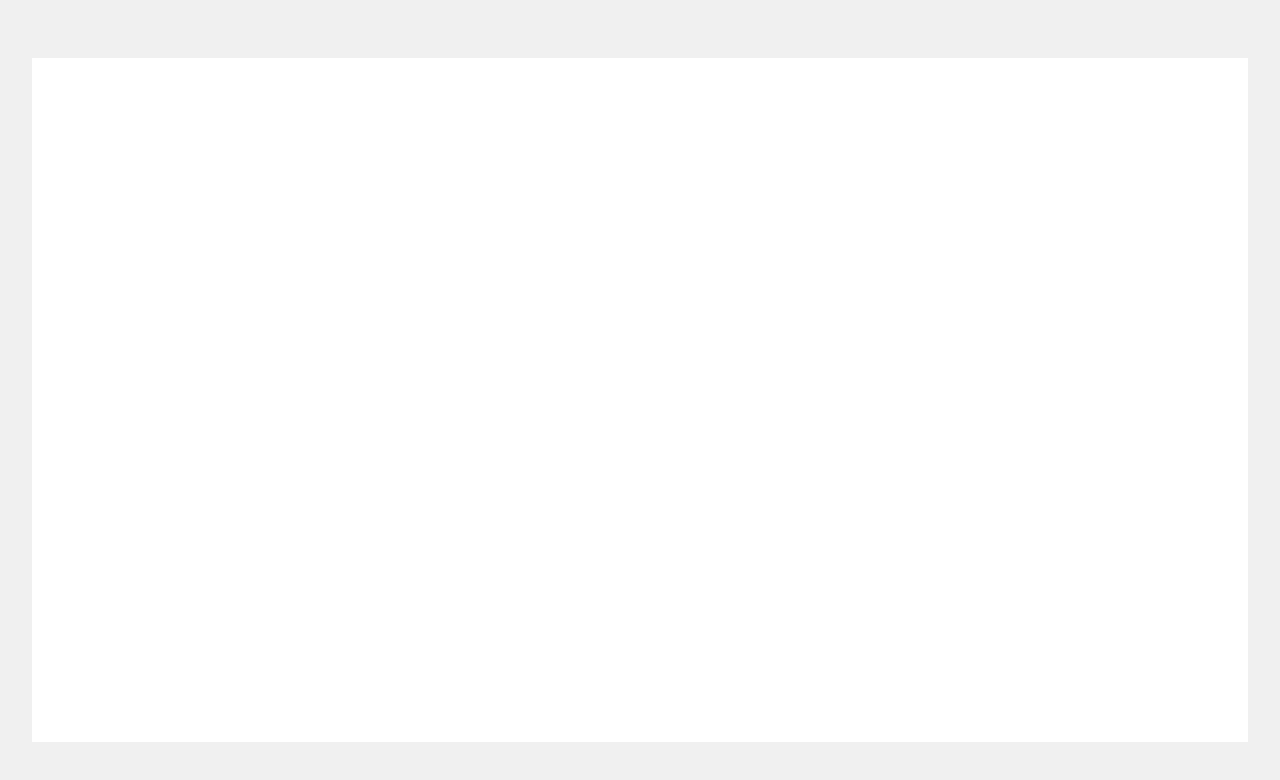
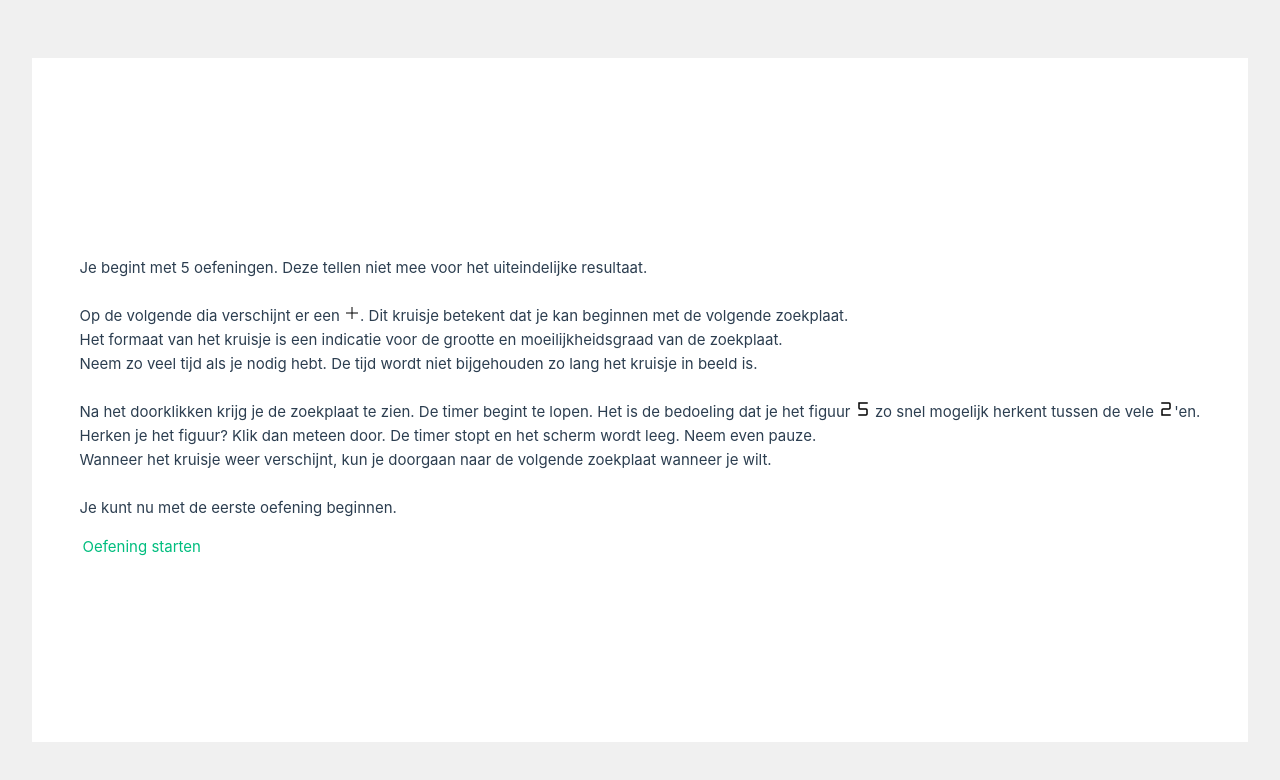
Before and after one commit to QkeleQ10/icw-experiment, a Vue app: page /practise in a window 1280 px wide. Before the commit this address had no page. Shown: the top 780 px of the page. Built offline with nearby package versions, Linux system fonts and the light colour scheme.

Commit message:
practise and results

```diff
--- a/src/components/BlankSlide.vue
+++ b/src/components/FixationSlide.vue
@@ -16,7 +16,7 @@ defineProps({
 
 <style scoped>
 .fixation-point {
-    width: calc(var(--size) * 1%);
+    width: calc(var(--size) * 1.5%);
     aspect-ratio: 1;
     display: flex;
     justify-content: center;
--- a/src/components/StimuliSlide.vue
+++ b/src/components/StimuliSlide.vue
@@ -1,7 +1,10 @@
 <script setup>
 import { ref } from 'vue'
+import { useDataStore } from '@/stores/data.js'
 import seedrandom from 'seedrandom'
 import PoissonDiskSampling from 'poisson-disk-sampling'
+
+const data = useDataStore()
 
 const props = defineProps({
     seed: {
@@ -22,7 +25,7 @@ const props = defineProps({
 })
 
 const reveal = false
-const rng = new seedrandom(props.seed)
+const rng = new seedrandom((data.participant.caffeinated ? 'c' : 'd') + props.seed)
 
 const coordinates = new PoissonDiskSampling({
     shape: [16, 9],
@@ -46,5 +49,7 @@ stimuli.value[Math.floor(rng() * stimuli.value.length)].target = true
     position: relative;
     width: 100%;
     height: 100%;
+    overflow: visible;
+    scale: 0.9;
 }
 </style>
--- a/src/components/Stimulus.vue
+++ b/src/components/Stimulus.vue
@@ -38,7 +38,7 @@ defineProps({
 <style scoped>
 .stimulus {
     position: absolute;
-    width: calc(var(--size) * 1%);
+    width: calc(var(--size) * 1.5%);
     aspect-ratio: 1;
     left: calc(var(--x) * 100%);
     top: calc(var(--y) * 100%);
--- a/src/router/index.js
+++ b/src/router/index.js
@@ -14,10 +14,20 @@ const router = createRouter({
             component: () => import('../views/ConsentView.vue')
         },
         {
+            path: '/practise',
+            name: 'practise',
+            component: () => import('../views/PractiseView.vue')
+        },
+        {
             path: '/experiment',
             name: 'experiment',
             component: () => import('../views/ExperimentView.vue')
-    }
+        },
+        {
+            path: '/result',
+            name: 'result',
+            component: () => import('../views/ResultView.vue')
+        },
     ]
 })
 
--- a/src/views/ConsentView.vue
+++ b/src/views/ConsentView.vue
@@ -16,7 +16,7 @@ const canProceed = computed(() => {
             <br>
             Universiteit Utrecht<br>
             Opleiding Kunstmatige Intelligentie<br>
-            e-mail: jouw.email@uu.nl<br>
+            E-mail: {{ data.research.mail }}<br>
             <br>
             <br>
             Onderzoek: {{ data.research.title }}<br>
@@ -48,8 +48,9 @@ const canProceed = computed(() => {
             <br>
             <b>Naam en handtekening van de onderzoeker:</b><br>
             {{ data.research.author }}<br>
+            <label for="consent-box"><input id="consent-box" type="checkbox" :checked="true" disabled></label><br>
         </p>
-        <RouterLink to="/experiment" v-show="canProceed">Proef starten</RouterLink>
+        <RouterLink to="/practise" v-show="canProceed">Volgende</RouterLink>
     </main>
 </template>
 
--- a/src/views/ExperimentView.vue
+++ b/src/views/ExperimentView.vue
@@ -1,8 +1,10 @@
 <script setup>
-import { ref } from 'vue';
+import { ref } from 'vue'
 import { useDataStore } from '@/stores/data.js'
+import { useRouter } from 'vue-router'
 
 const data = useDataStore()
+const router = useRouter()
 
 const state = ref('blank')
 const observation = ref(data.observations[0])
@@ -17,6 +19,7 @@ function awaitInput() {
 
 async function executeCycle(index) {
     observation.value = data.observations[index]
+    state.value = 'fixation'
     await awaitInput()
     state.value = 'stimuli'
     const startTime = new Date()
@@ -25,16 +28,22 @@ async function executeCycle(index) {
     const endTime = new Date()
     const responseTime = endTime - startTime
     data.observations[index].responseTime = responseTime
-    if (data.observations[index + 1]) executeCycle(index + 1)
+    if (data.observations[index + 1]) setTimeout(() => {
+        executeCycle(index + 1)
+    }, 1000)
+    else router.push('/result')
 }
-executeCycle(0)
+setTimeout(() => {
+    executeCycle(0)
+}, 1000)
 </script>
 
 <template>
     <main id="experiment-view">
-        <BlankSlide v-if="state === 'blank'" :size="observation.size" />
+        <FixationSlide v-if="state === 'fixation'" :size="observation.size" />
         <StimuliSlide v-else-if="state === 'stimuli'" :seed="observation.seed" :distance="observation.distance"
             :size="observation.size" />
+        <div v-if="state === 'blank'"></div>
     </main>
 </template>
 
--- a/src/views/HomeView.vue
+++ b/src/views/HomeView.vue
@@ -1,15 +1,20 @@
 <script setup>
+import { useDataStore } from '@/stores/data.js'
+
+const data = useDataStore()
 </script>
 
 <template>
   <main>
-    <RouterLink to="/consent">Beginnen</RouterLink>
+    <RouterLink @click="data.participant.caffeinated = true" to="/consent">Met cafeïne</RouterLink>
+    <RouterLink @click="data.participant.caffeinated = false" to="/consent">Zonder cafeïne</RouterLink>
   </main>
 </template>
 
 <style scoped>
 main {
   display: flex;
+  flex-direction: column;
   justify-content: center;
   align-items: center;
   height: 100%;
--- /dev/null
+++ b/src/views/PractiseView.vue
@@ -0,0 +1,90 @@
+<script setup>
+import { ref } from 'vue'
+import { useDataStore } from '@/stores/data.js'
+
+const data = useDataStore()
+
+const state = ref('brief')
+const observation = ref(data.practiseObservations[0])
+
+function awaitInput() {
+    return new Promise((resolve) => {
+        window.addEventListener('mousedown', resolve, { once: true })
+        window.addEventListener('touchstart', resolve, { once: true })
+        window.addEventListener('keydown', resolve, { once: true })
+    })
+}
+
+async function executeCycle(index) {
+    observation.value = data.practiseObservations[index]
+    state.value = 'fixation'
+    await awaitInput()
+    state.value = 'stimuli'
+    const startTime = new Date()
+    await awaitInput()
+    state.value = 'blank'
+    const endTime = new Date()
+    const responseTime = endTime - startTime
+    data.observations[index].responseTime = responseTime
+    if (data.practiseObservations[index + 1]) setTimeout(() => {
+        executeCycle(index + 1)
+    }, 1000)
+    else state.value = 'debrief'
+}
+</script>
+
+<template>
+    <main id="practise-view">
+        <div v-if="state === 'brief'">
+            <p>
+                Je begint met 5 oefeningen. Deze tellen niet mee voor het uiteindelijke resultaat.<br>
+                <br>
+                Op de volgende dia verschijnt er een <img src="@/assets/digitdummy.svg">. Dit kruisje betekent dat je
+                kan beginnen met de volgende zoekplaat.<br>
+                Het formaat van het kruisje is een indicatie voor de grootte en moeilijkheidsgraad van de zoekplaat.<br>
+                Neem zo veel tijd als je nodig hebt. De tijd wordt niet bijgehouden zo lang het kruisje in beeld is.<br>
+                <br>
+                Na het doorklikken krijg je de zoekplaat te zien. De timer begint te lopen. Het is de bedoeling dat je
+                het
+                figuur <img src="@/assets/digit5.svg"> zo snel mogelijk herkent tussen de vele <img
+                    src="@/assets/digit2.svg">'en.<br>
+                Herken je het figuur? Klik dan meteen door. De timer stopt en het scherm wordt leeg. Neem even
+                pauze.<br>
+                Wanneer het kruisje weer verschijnt, kun je doorgaan naar de volgende zoekplaat wanneer je wilt.<br>
+                <br>
+                Je kunt nu met de eerste oefening beginnen.<br>
+            </p>
+            <a @click="executeCycle(0)">Oefening starten</a>
+        </div>
+        <FixationSlide v-if="state === 'fixation'" :size="observation.size" />
+        <StimuliSlide v-else-if="state === 'stimuli'" :seed="observation.seed" :distance="observation.distance"
+            :size="observation.size" />
+        <div v-if="state === 'blank'"></div>
+        <div v-else-if="state === 'debrief'">
+            <p>
+                Dat was de laatste oefening. Je bent nu klaar voor de echte proef.<br>
+                <br>
+                De proef bestaat uit 20 zoekplaten.<br>
+                <br>
+                <b>Let op:</b> Als je doorklikt, begint de proef echt. Je kunt niet meer terug.<br>
+            </p>
+            <RouterLink to="/experiment">Proef starten</RouterLink>
+        </div>
+    </main>
+</template>
+
+<style scoped>
+main {
+    width: 100%;
+    height: 100%;
+    padding: 2%;
+    box-sizing: border-box;
+    display: flex;
+    align-items: center;
+    justify-content: center;
+}
+
+a {
+    cursor: pointer;
+}
+</style>
--- /dev/null
+++ b/src/views/ResultView.vue
@@ -0,0 +1,44 @@
+<script setup>
+import { computed } from 'vue'
+import { useDataStore } from '@/stores/data.js'
+
+const data = useDataStore()
+
+function downloadFile() {
+    var a = document.createElement("a")
+    var file = new Blob([JSON.stringify(data)], { type: 'application/json' })
+    a.href = URL.createObjectURL(file)
+    a.download = `Resultaten_${new Date().toISOString()}.json`
+    a.click()
+}
+downloadFile()
+</script>
+
+<template>
+    <main>
+        <p>
+            Je hebt de proef afgerond. Bedankt voor je deelname!<br>
+            <br>
+            <small><b>Examinator</b>: Verstuur het <a @click="downloadFile">gedownloade bestand</a> direct in de groep
+                en ga pas verder als het bestand zeker verstuurd is.<br>Klik <RouterLink to="/" @click="window.location.reload(true)">hier</RouterLink>
+                en <b>herlaad de pagina</b> om de gegevens te wissen en de volgende proef te starten.</small>
+        </p>
+    </main>
+</template>
+
+<style scoped>
+main {
+    width: 100%;
+    height: 100%;
+    padding: 2%;
+    box-sizing: border-box;
+    display: flex;
+    align-items: center;
+    justify-content: center;
+}
+
+a {
+    cursor: pointer;
+    padding: 0;
+}
+</style>
```
Also changed, not shown: src/stores/data.js (+31 -22 lines), 24 other files (tests, documents, lock files or other folders). Lines whose indentation alone changed are shown as unchanged.
